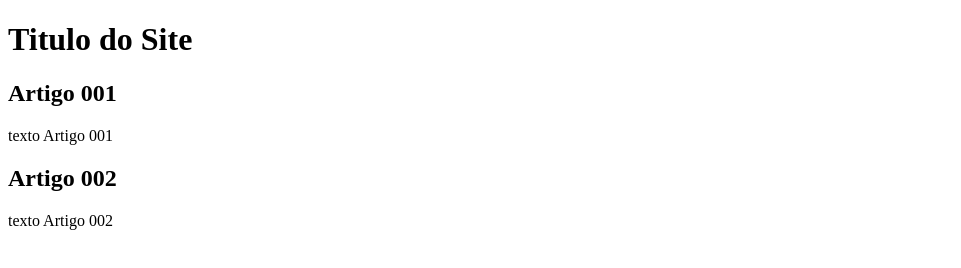
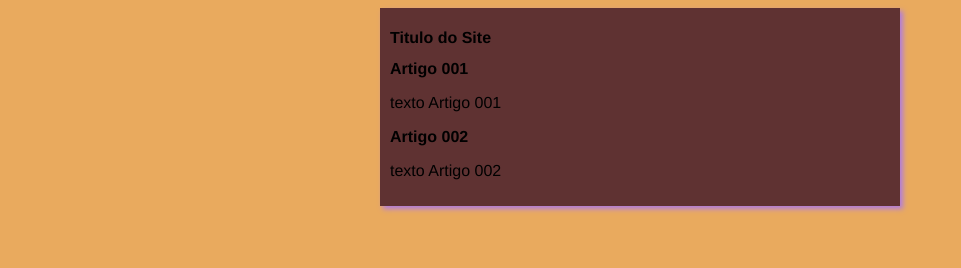
Before and after one commit to pfontaneda/teste, a plain HTML site: page index.html in a window 1280 px wide. Shown: the whole page, without its empty margins (0-961 px from the left). Drawn offline with Linux system fonts and the light colour scheme.

Commit message:
primeiro estilo

```diff
--- /dev/null
+++ b/estilos/style.css
@@ -0,0 +1,16 @@
+*{
+    font-family: 'Franklin Gothic Medium', 'Arial Narrow', Arial, sans-serif;
+    font-size: 16px;
+}
+
+body{
+    background-color: rgb(233, 170, 94);
+}
+
+main{
+    background-color: rgb(95, 50, 50);
+    width: 500px;
+    margin: auto;
+    padding: 10px;
+    box-shadow: 3px 3px 5px rgb(175, 123, 224);
+}
--- a/index.html
+++ b/index.html
@@ -5,6 +5,7 @@
     <meta http-equiv="X-UA-Compatible" content="IE=edge">
     <meta name="viewport" content="width=device-width, initial-scale=1.0">
     <title>Titulo do Site</title>
+    <link rel="stylesheet" href="estilos/style.css">
 </head>
 <body>
     <main>
```
